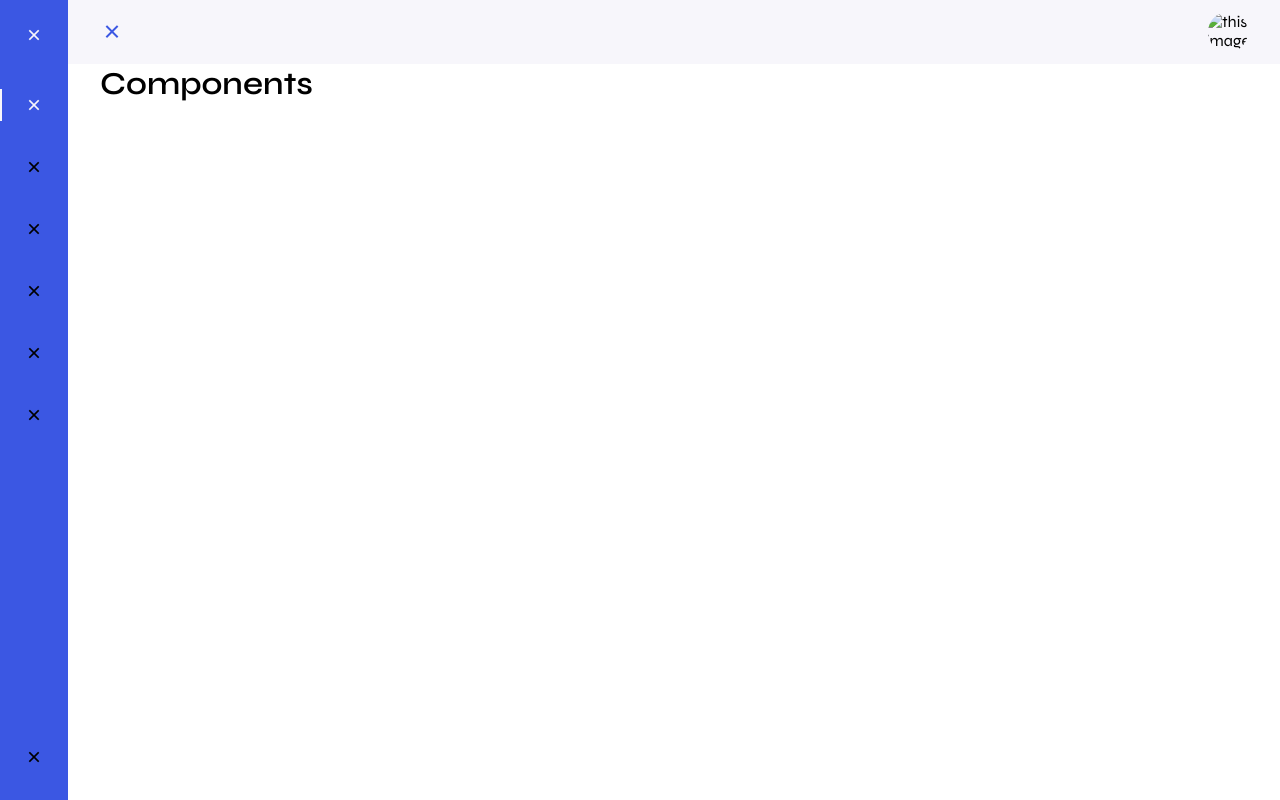
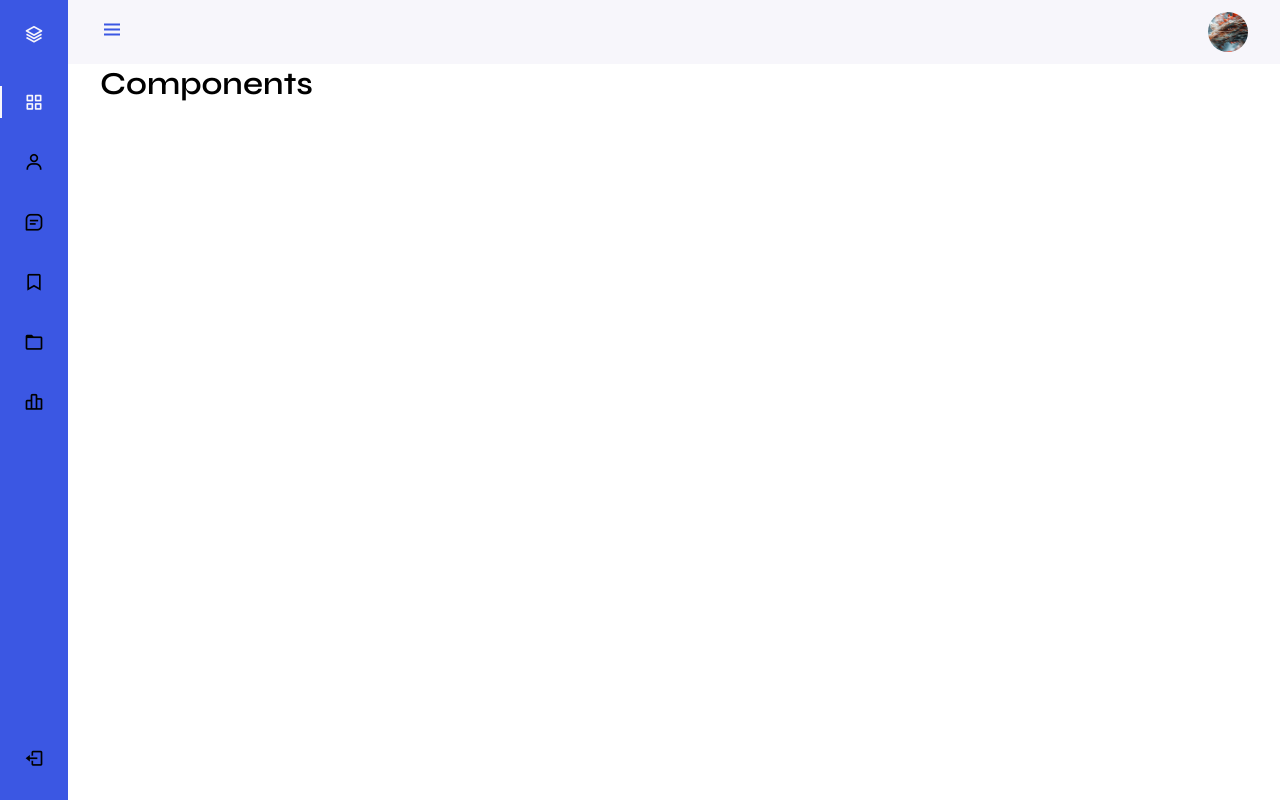
Before and after one commit to shippc/Prime-Hairs, a plain HTML site: page frontend/user-page.html in a window 1280 px wide. Drawn offline with nearby package versions, Linux system fonts and the light colour scheme.

Commit message:
Box Icons and Perfil Image

```diff
--- a/frontend/assets/js/user.js
+++ b/frontend/assets/js/user.js
@@ -11,7 +11,7 @@ const showNavbar = (toggleId, navId, bodyId, headerId) =>{
             // show navbar
             nav.classList.toggle('show')
             // change icon
-            toggle.classList.toggle('ri-menu-line')
+            toggle.classList.toggle('bx-x')
             // add padding to body
             bodypd.classList.toggle('body-user')
             // add padding to header
--- a/frontend/user-page.html
+++ b/frontend/user-page.html
@@ -4,8 +4,8 @@
 <head>
     <meta charset="UTF-8">
     <meta name="viewport" content="width=device-width, initial-scale=1.0">
-    <!-- REMIXICONS -->
-    <link rel="stylesheet" href="https://cdnjs.cloudflare.com/ajax/libs/remixicon/3.5.0/remixicon.css">
+    <!-- ===== BOX ICONS ===== -->
+    <link href='https://cdn.jsdelivr.net/npm/boxicons@2.0.5/css/boxicons.min.css' rel='stylesheet'>
     <!-- CSS -->
     <link rel="stylesheet" href="assets/css/user.css">
     <title>Prime Hairs</title>
@@ -14,48 +14,48 @@
 <body id="body-user">
     <header class="header-user" id="header-user">
         <div class="header-toggle-user">
-            <i class="ri-close-line login-close" id="header-toggle-user"></i>
+            <i class="bx bx-menu" id="header-toggle-user"></i>
         </div>
         <div class="header-img-user">
-            <img src="" alt="this image was not found">
+            <img src="assets/img/user-img-perfil.jpg" alt="this image was not found">
         </div>
     </header>
     <div class="l-navbar" id="nav-bar">
         <nav class="nav-user">
             <div>
                 <a href="#" class="nav-logo-user">
-                    <i class="ri-close-line nav-logo-icon-user"></i>
+                    <i class="bx bx-layer nav-logo-icon-user"></i>
                     <span class="nav-logo-name-user">Prime Hairs</span>
                 </a>
                 <div class="nav-list-user">
                     <a href="#" class="nav-link-user active">
-                        <i class="ri-close-line nav-icon-user"></i>
+                        <i class="bx bx-grid-alt nav-icon-user"></i>
                         <span class="nav-name-user">Dashboard</span>
                     </a>
                     <a href="#" class="nav-link-user">
-                        <i class="ri-close-line nav-icon-user"></i>
+                        <i class="bx bx-user nav-icon-user"></i>
                         <span class="nav-name-user">Users</span>
                     </a>
                     <a href="#" class="nav-link-user">
-                        <i class="ri-close-line nav-icon-user"></i>
+                        <i class="bx bx-message-square-detail nav-icon-user"></i>
                         <span class="nav-name-user">Messages</span>
                     </a>
                     <a href="#" class="nav-link-user">
-                        <i class="ri-close-line nav-icon-user"></i>
+                        <i class="bx bx-bookmark nav-icon-user"></i>
                         <span class="nav-name-user">Favorites</span>
                     </a>
                     <a href="#" class="nav-link-user">
-                        <i class="ri-close-line nav-icon-user"></i>
+                        <i class="bx bx-folder nav-icon-user"></i>
                         <span class="nav-name-user">Data</span>
                     </a>
                     <a href="#" class="nav-link-user">
-                        <i class="ri-close-line nav-icon-user"></i>
+                        <i class="bx bx-bar-chart-alt-2 nav-icon-user"></i>
                         <span class="nav-name-user">Analytics</span>
                     </a>
                 </div>
             </div>
             <a href="#" class="nav-link-user">
-                <i class="ri-close-line nav-icon-user"></i>
+                <i class="bx bx-log-out nav-icon-user"></i>
                 <span class="nav-name-user">Log Out</span>
             </a>
         </nav>
```
